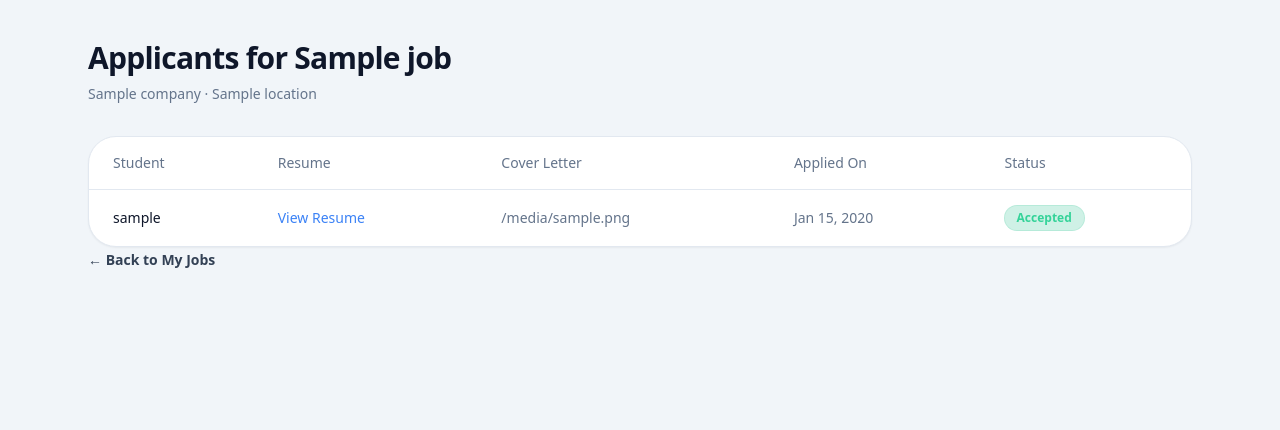
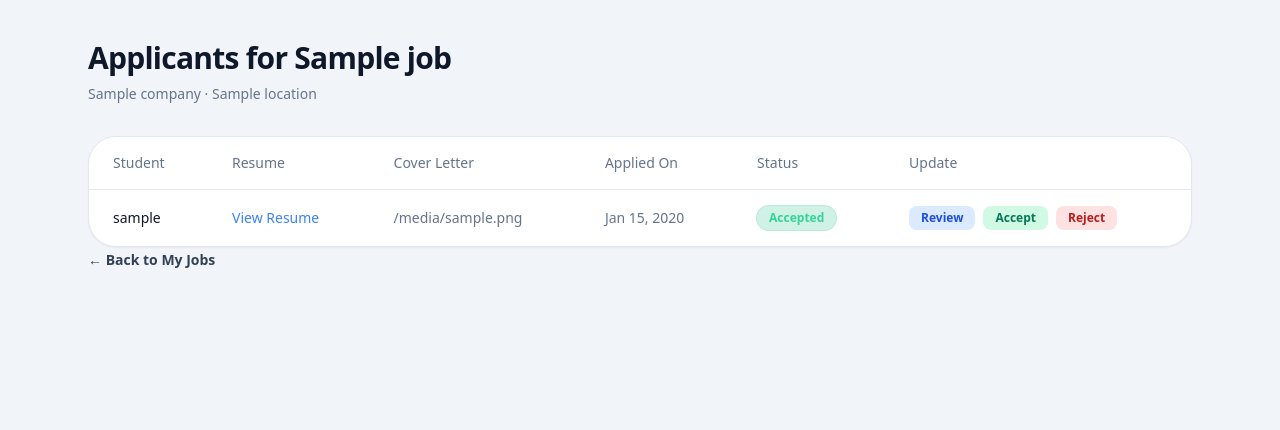
Before and after one commit to itesh-singh/campusrefer, a Django app: template templates/jobs/job_applicants.html in a window 1280 px wide. Shown: the part 69-499 px from the top of the page. Run offline with Django 5.2, Linux system fonts and the light colour scheme; the template is opened without the code that fills it: most values are stand-ins (such as "Sample title", 1, 10 or a date in 2020).

Commit message:
feat(jobs): add alumni ability to review, accept, and reject job applications

```diff
--- a/jobs/urls.py
+++ b/jobs/urls.py
@@ -10,6 +10,7 @@ from .views import (
     job_list_view,
     my_applications_view,
     my_jobs_view,
+    update_application_status_view,
 )
 
 app_name = "jobs"
@@ -19,7 +20,7 @@ urlpatterns = [
     path("create/", create_job_view, name="create"),
     path("my-jobs/", my_jobs_view, name="my_jobs"),
     path("my-applications/", my_applications_view, name="my_applications"),
-
+    path("applications/<int:pk>/status/", update_application_status_view, name="update_application_status"),
     path("<int:pk>/", job_detail_view, name="detail"),
     path("<int:pk>/apply/", apply_to_job_view, name="apply"),
     path("<int:pk>/applicants/", job_applicants_view, name="applicants"),
--- a/static/css/output.css
+++ b/static/css/output.css
@@ -838,6 +838,10 @@ video {
   min-width: 950px;
 }
 
+.min-w-\[1100px\] {
+  min-width: 1100px;
+}
+
 .max-w-2xl {
   max-width: 42rem;
 }
@@ -1846,6 +1850,16 @@ video {
   background-color: rgb(30 41 59 / 0.5);
 }
 
+.hover\:bg-blue-200:hover {
+  --tw-bg-opacity: 1;
+  background-color: rgb(191 219 254 / var(--tw-bg-opacity));
+}
+
+.hover\:bg-emerald-200:hover {
+  --tw-bg-opacity: 1;
+  background-color: rgb(167 243 208 / var(--tw-bg-opacity));
+}
+
 .hover\:text-blue-300:hover {
   --tw-text-opacity: 1;
   color: rgb(147 197 253 / var(--tw-text-opacity));
@@ -2220,6 +2234,18 @@ video {
   background-color: rgb(255 255 255 / var(--tw-bg-opacity));
 }
 
+.dark\:hover\:bg-blue-500\/30:hover:is(.dark *) {
+  background-color: rgb(59 130 246 / 0.3);
+}
+
+.dark\:hover\:bg-emerald-500\/30:hover:is(.dark *) {
+  background-color: rgb(16 185 129 / 0.3);
+}
+
+.dark\:hover\:bg-red-500\/30:hover:is(.dark *) {
+  background-color: rgb(239 68 68 / 0.3);
+}
+
 .dark\:hover\:text-blue-300:hover:is(.dark *) {
   --tw-text-opacity: 1;
   color: rgb(147 197 253 / var(--tw-text-opacity));
--- a/templates/jobs/job_applicants.html
+++ b/templates/jobs/job_applicants.html
@@ -16,7 +16,7 @@
 
     <div class="overflow-hidden rounded-[1.75rem] border border-slate-200 bg-white shadow-sm dark:border-slate-700 dark:bg-slate-900">
         <div class="overflow-x-auto">
-            <table class="w-full min-w-[950px] text-sm">
+            <table class="w-full min-w-[1100px] text-sm">
                 <thead>
                     <tr class="border-b border-slate-200 text-left text-slate-500 dark:border-slate-700 dark:text-slate-400">
                         <th class="px-6 py-4 font-medium">Student</th>
@@ -24,6 +24,7 @@
                         <th class="px-6 py-4 font-medium">Cover Letter</th>
                         <th class="px-6 py-4 font-medium">Applied On</th>
                         <th class="px-6 py-4 font-medium">Status</th>
+                        <th class="px-6 py-4 font-medium">Update</th>
                     </tr>
                 </thead>
                 <tbody class="divide-y divide-slate-100 dark:divide-slate-800">
@@ -32,6 +33,7 @@
                             <td class="px-6 py-4 font-medium text-slate-900 dark:text-white">
                                 {{ application.student.username }}
                             </td>
+
                             <td class="px-6 py-4">
                                 <a
                                     href="{{ application.resume.url }}"
@@ -41,12 +43,15 @@
                                     View Resume
                                 </a>
                             </td>
+
                             <td class="px-6 py-4 text-slate-500 dark:text-slate-400">
                                 {{ application.cover_letter|default:"—"|truncatechars:80 }}
                             </td>
+
                             <td class="px-6 py-4 text-slate-500 dark:text-slate-400">
                                 {{ application.created_at|date:"M d, Y" }}
                             </td>
+
                             <td class="px-6 py-4">
                                 {% if application.status == "accepted" %}
                                     <span class="inline-flex items-center rounded-full bg-emerald-500/20 px-3 py-1 text-xs font-semibold text-emerald-400 ring-1 ring-emerald-500/30">
@@ -66,10 +71,42 @@
                                     </span>
                                 {% endif %}
                             </td>
+
+                            <td class="px-6 py-4">
+                                <form method="post" action="{% url 'jobs:update_application_status' application.pk %}" class="flex flex-wrap gap-2">
+                                    {% csrf_token %}
+                                    <button
+                                        type="submit"
+                                        name="status"
+                                        value="reviewed"
+                                        class="rounded-lg bg-blue-100 px-3 py-1 text-xs font-semibold text-blue-700 hover:bg-blue-200 dark:bg-blue-500/20 dark:text-blue-300 dark:hover:bg-blue-500/30"
+                                    >
+                                        Review
+                                    </button>
+
+                                    <button
+                                        type="submit"
+                                        name="status"
+                                        value="accepted"
+                                        class="rounded-lg bg-emerald-100 px-3 py-1 text-xs font-semibold text-emerald-700 hover:bg-emerald-200 dark:bg-emerald-500/20 dark:text-emerald-300 dark:hover:bg-emerald-500/30"
+                                    >
+                                        Accept
+                                    </button>
+
+                                    <button
+                                        type="submit"
+                                        name="status"
+                                        value="rejected"
+                                        class="rounded-lg bg-red-100 px-3 py-1 text-xs font-semibold text-red-700 hover:bg-red-200 dark:bg-red-500/20 dark:text-red-300 dark:hover:bg-red-500/30"
+                                    >
+                                        Reject
+                                    </button>
+                                </form>
+                            </td>
                         </tr>
                     {% empty %}
                         <tr>
-                            <td colspan="5" class="px-6 py-12 text-center text-sm text-slate-500 dark:text-slate-400">
+                            <td colspan="6" class="px-6 py-12 text-center text-sm text-slate-500 dark:text-slate-400">
                                 No applicants yet.
                             </td>
                         </tr>
```
Also changed, not shown: jobs/views.py (+30 -0 lines).
